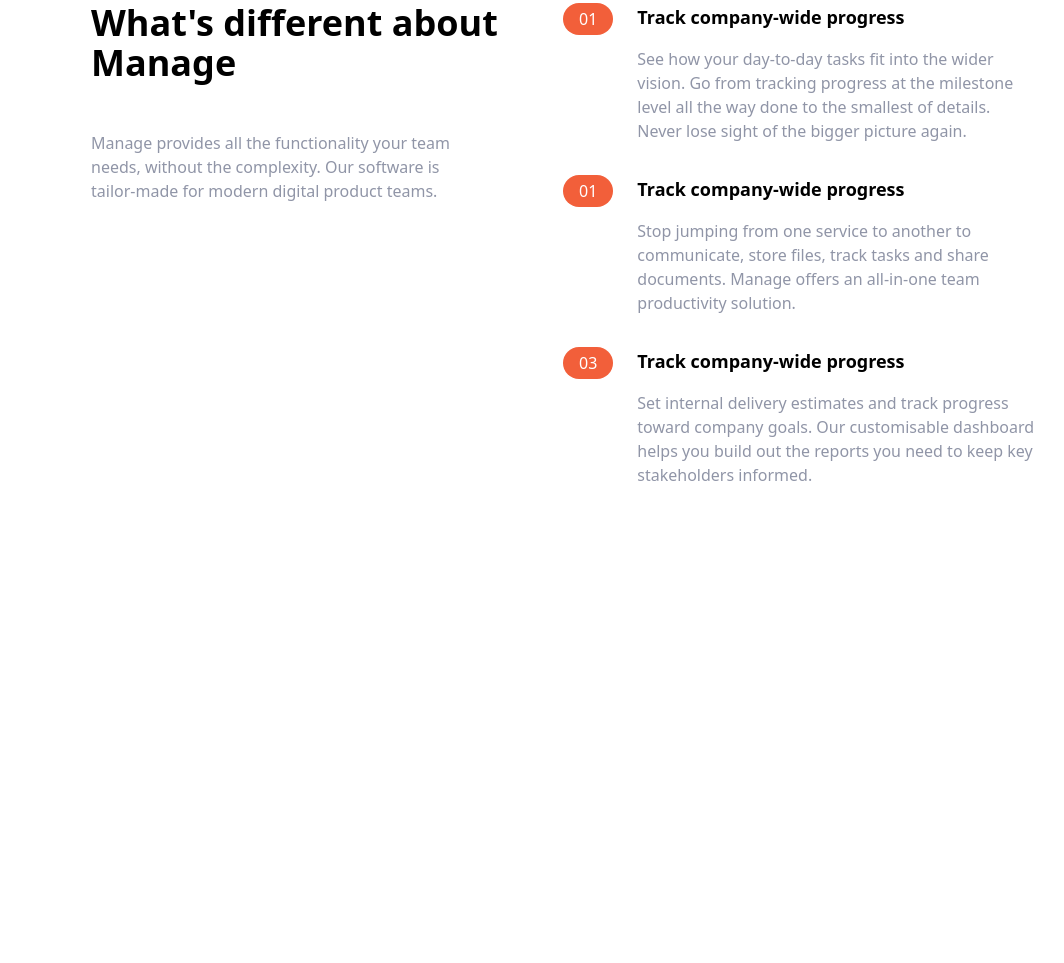
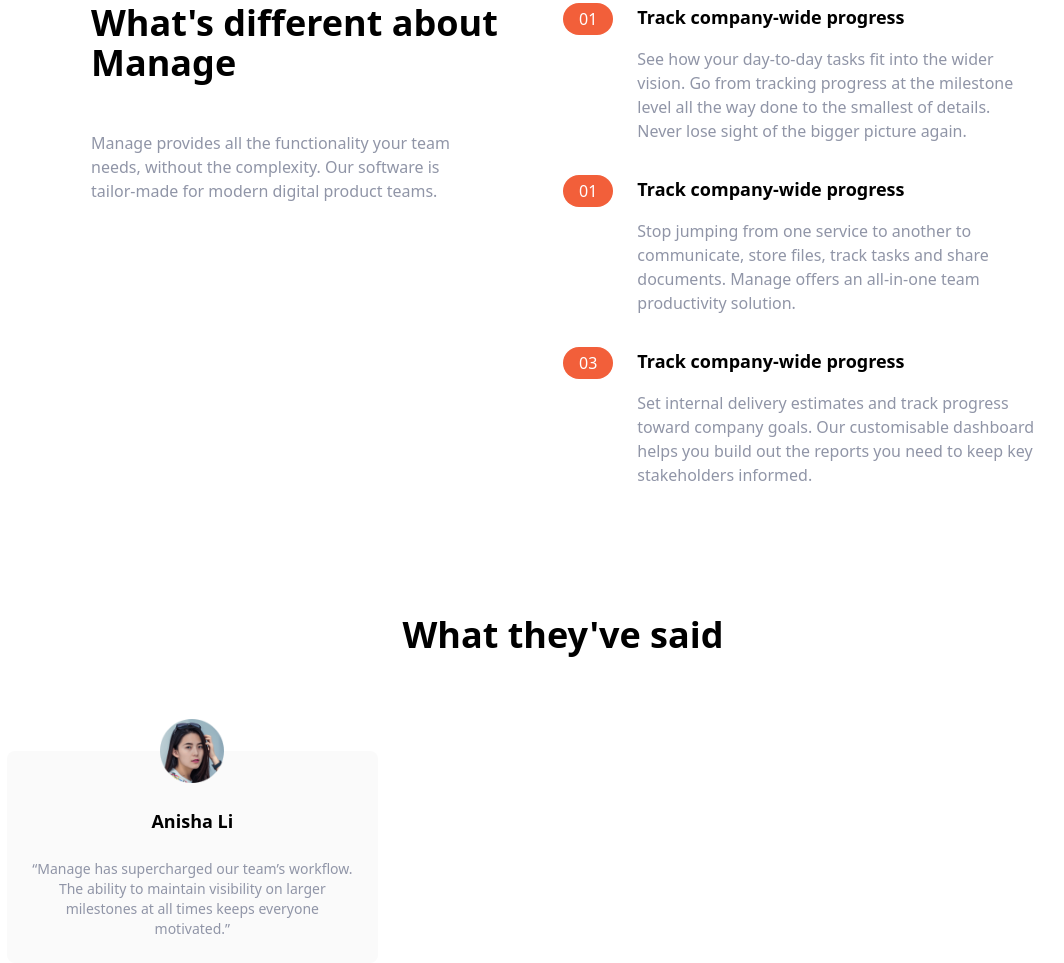
Before and after one commit to charlesaggasid/tailwaind-css, a website: page index.html in a window 1280 px wide. Shown: the part 637-1600 px from the top of the page, without its empty margins (77-1141 px from the left). Before the commit the page ends 1124 px from the top, so only its background shows below. Drawn offline with Linux system fonts and the light colour scheme.

Commit message:
starting testimonials

```diff
--- a/index.html
+++ b/index.html
@@ -8,6 +8,7 @@
   <link rel="stylesheet" href="css/main.css">
   <title>Tailwind CSS Landing Page</title>
 </head>
+<!-- Source code https://github.com/bradtraversy/tailwind-landing-page -->
 
 <!-- Navbar -->
 <nav class="relative container mx-auto p-6">
@@ -163,6 +164,40 @@
 </section>
 <!-- Features Section END -->
 
+<!-- Testimonials Section START -->
+<section id="testimonials">
+  <!-- Container for Heading to Testimonials Block START -->
+  <div class="max-w-6xl px-5 mx-auto mt-32 text-center">
+    <!-- Heading -->
+    <h2 class="text-4xl font-bold text-center">
+      What they've said
+    </h2>
+    <!-- Heading -->
+    <!-- Testimonials Container START -->
+    <div class="flex flex-col mt-24 md:flex-row md:space-x-6">
+      <!-- Testimonial 1 START -->
+      <div class="flex flex-col items-center p-6 space-y-6 rounded-lg bg-veryLightGray md:w-1/3">
+        <img src="img/avatar-anisha.png" class="w-16 -mt-14" alt="" />
+        <h5 class="text-lg font-bold">Anisha Li</h5>
+        <p class="text-sm text-darkGrayishBlue">
+          “Manage has supercharged our team’s workflow. The ability to
+          maintain visibility on larger milestones at all times keeps
+          everyone motivated.”
+        </p>
+      </div>
+      <!-- Testimonial 1 END -->
+      <!-- Testimonial 2 START -->
+      <!-- Testimonial 2 END -->
+      <!-- Testimonial 3 START -->
+      <!-- Testimonial 3 END -->
+    </div>
+    <!-- Testimonials Container END -->
+
+  </div>
+  <!-- Containers Heading to Testimonials Block END -->
+</section>
+<!-- Testimonials Section END -->
+
 
 
 <body>
```
Also changed, not shown: css/main.css.
